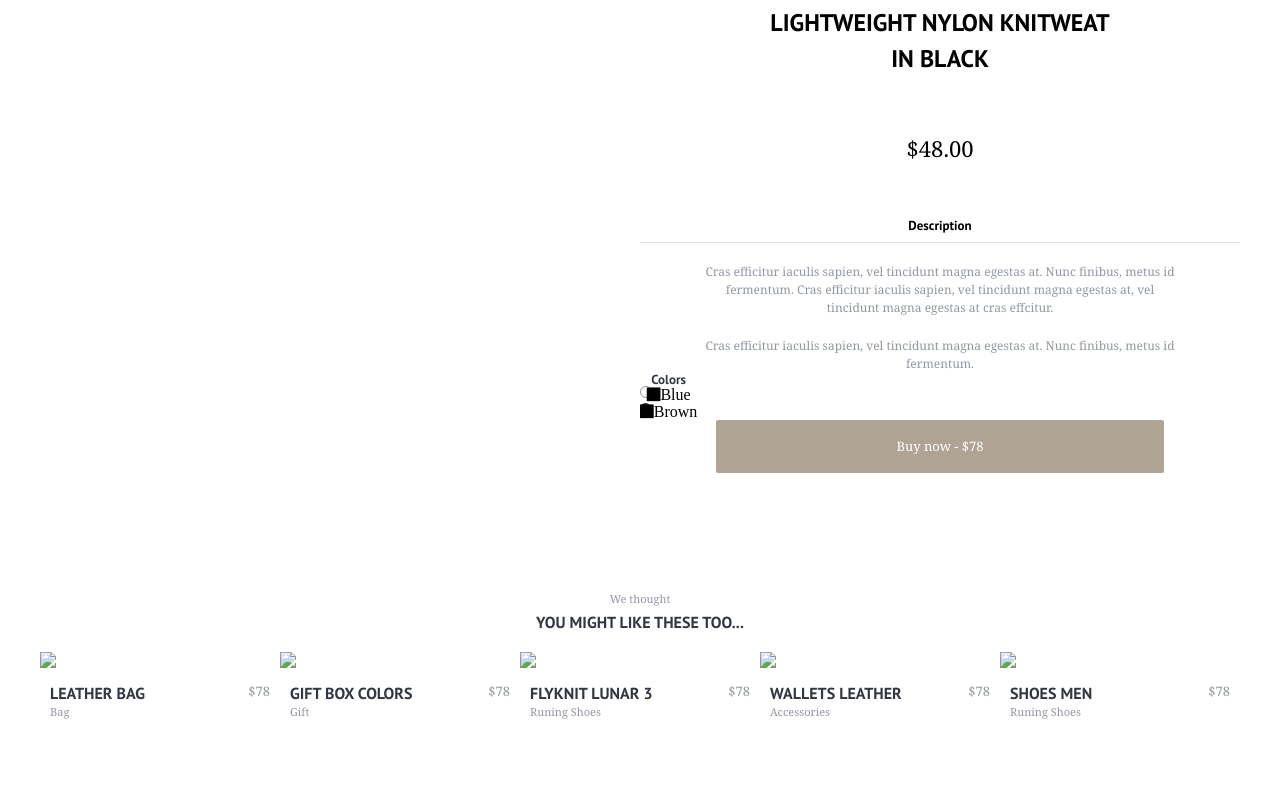
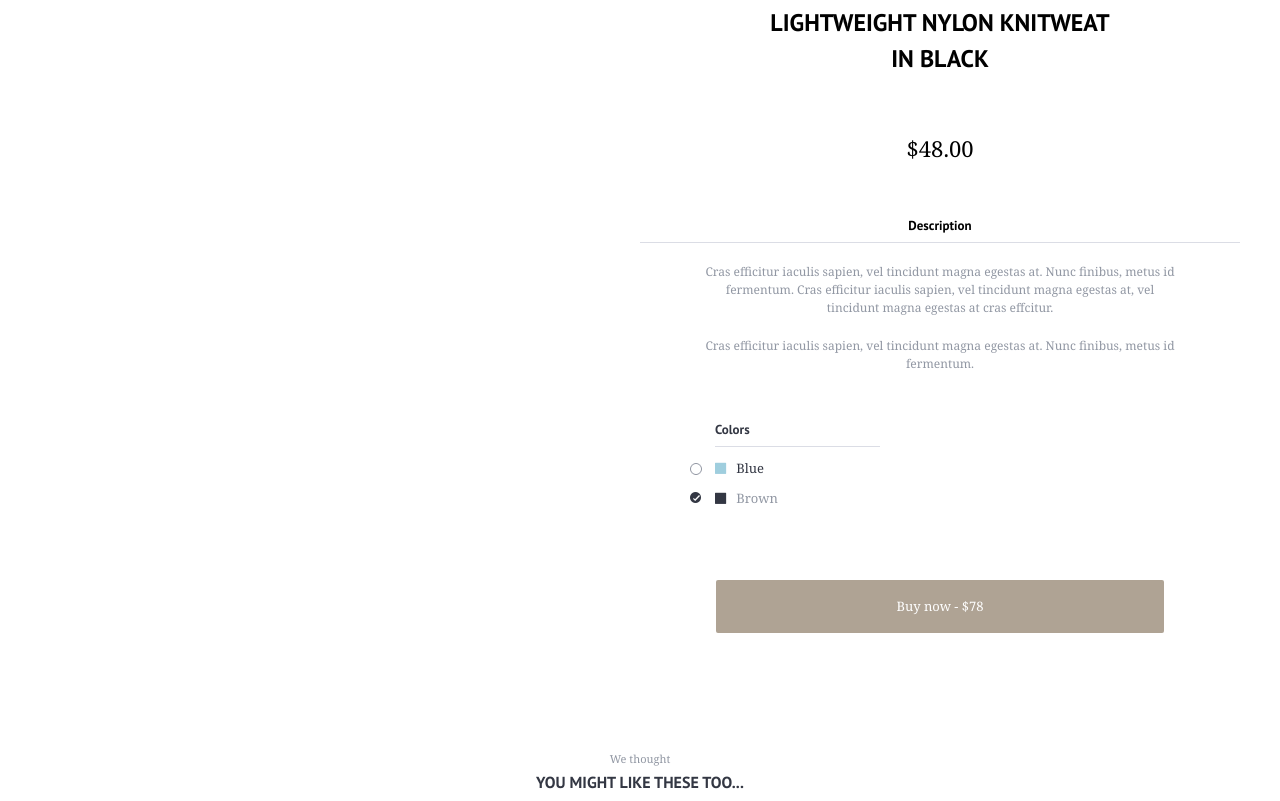
Before and after one commit to KladochnyiVolodymyr/product_page, a website: page project/index.html in a window 1280 px wide. Shown: the part 151-952 px from the top of the page. Before the commit the page ends 920 px from the top, so only its background shows below. Drawn offline with Linux system fonts and the light colour scheme.

Commit message:
Chenges to products block

```diff
--- a/project/index.html
+++ b/project/index.html
@@ -63,11 +63,10 @@
 				<div class="product__colors">
 					<p class="product__colors_title">Colors</p>
 					<input type="radio" name="color" value="blue" id="blue">
-					<label class="product__colors_choice" for="blue"><i class="fa fa-stop" aria-hidden="true"></i>Blue</label>
+					<label class="product__colors_choice product__colors_choice_blue" for="blue"><i class="fa fa-stop fa-stop_blue" aria-hidden="true"></i>Blue</label>
 					<input type="radio" name="color" value="brown" id="brown" checked>
-					<label class="product__colors_choice" for="brown"><i class="fa fa-stop" aria-hidden="true"></i>Brown</label>
+					<label class="product__colors_choice" for="brown"><i class="fa fa-stop fa-stop_brown" aria-hidden="true"></i>Brown</label>
 				</div>
-				<div class="clear"></div>
 				<a class="product__button" href="#">Buy now - $78</a>
 			</div>
 		</div>
@@ -76,6 +75,7 @@
 		<div class="container">
 			<p class="footer__text">We thought</p>
 			<h2 class="footer__title">You might like these too...</h2>
+			<div class="footer_wrapper">
 				<div class="footer__item">
 					<img class="footer__item_img" src="./images/bag.png">
 					<div class="footer__item_description">
@@ -113,6 +113,7 @@
 					</div>
 				</div>
 			</div>
+		</div>
 	</footer>
 </body>
 </html>
--- a/project/scss/footer.scss
+++ b/project/scss/footer.scss
@@ -2,6 +2,9 @@
 
 .footer{
 	margin: 120px 0px 50px 0px;
+}
+.footer_wrapper{
+	text-align: center;
 }
 .footer__text{
 	color: $text__color;
@@ -21,15 +24,17 @@
 }
 .footer__item{
 	display: inline-block;
-	width: 20%;
+    margin-right: 10px;
+    margin-bottom: 20px;
+    width: 256px;
 }
 .footer__item_img{
-	display: block;
 	margin-bottom: 17px;
 	width: 100%;
 }
 .footer__item_description{
 	padding: 0px 10px;
+    text-align: left;
 }
 .footer__item_name{
 	display: inline-block;
@@ -55,6 +60,21 @@
 
 @media screen and (max-width: 1200px) and (min-width: 993px) {
     .container{
-		width: 955px;
+		width: 970px;
 	}
 }
+@media screen and (max-width: 993px) and (min-width: 769px) {
+	.container{
+		width: 750px;
+	}
+}
+@media screen and (max-width: 769px) and (min-width: 480px) {
+	.container{
+		width: 100%;
+	}
+}
+@media screen and (max-width: 480px) and (min-width: 320px) {
+	.container{
+		width: 100%;
+	}
+}
--- a/project/scss/product.scss
+++ b/project/scss/product.scss
@@ -70,29 +70,49 @@
 	margin: auto;
 	margin-top: 20px;
 }
-.product__colors{
-	float: left;
-}
-.clear{
-	clear: both;
-}
 input[type=radio]{
 	display: none;
 }
 input[type=radio] + label{
-	background: url(../images/circle.png) no-repeat;
+	background: url(../images/circle.png) no-repeat left center;
 }
 input[type=radio]:checked + label{
 	background: url(../images/check.png) no-repeat;
 }
+.fa-stop_blue{
+	color: #9fcede;
+	margin-right: 10px;
+}
+.fa-stop_brown{
+	color: #333743;
+	margin-right: 10px;
+}
+.product__colors{
+	margin: 50px 0px 75px 50px;
+}
 .product__colors_choice{
 	display: block;
+	text-align: left;
+    padding-left: 25px;
+    color: $text__color;
+	font-family: $font__Georgia;
+	font-size: 13px;
+	margin-bottom: 17px;
+}
+.product__colors_choice_blue{
+	color: #333743;
 }
 .product__colors_title{
 	color: #333743;
 	font-family: $font__ptSans;
 	font-size: 13px;
 	font-weight: bold;
+	text-align: left;
+	margin-left: 25px;
+    margin-bottom: 15px;
+    border-bottom: 1px solid #dbdde5;
+    padding-bottom: 10px;
+    width: 30%;
 }
 .product__button{
 	text-decoration: none;
```
Also changed, not shown: project/css/footer.css, project/css/main.css, project/css/product.css. Lines whose indentation alone changed are shown as unchanged.
